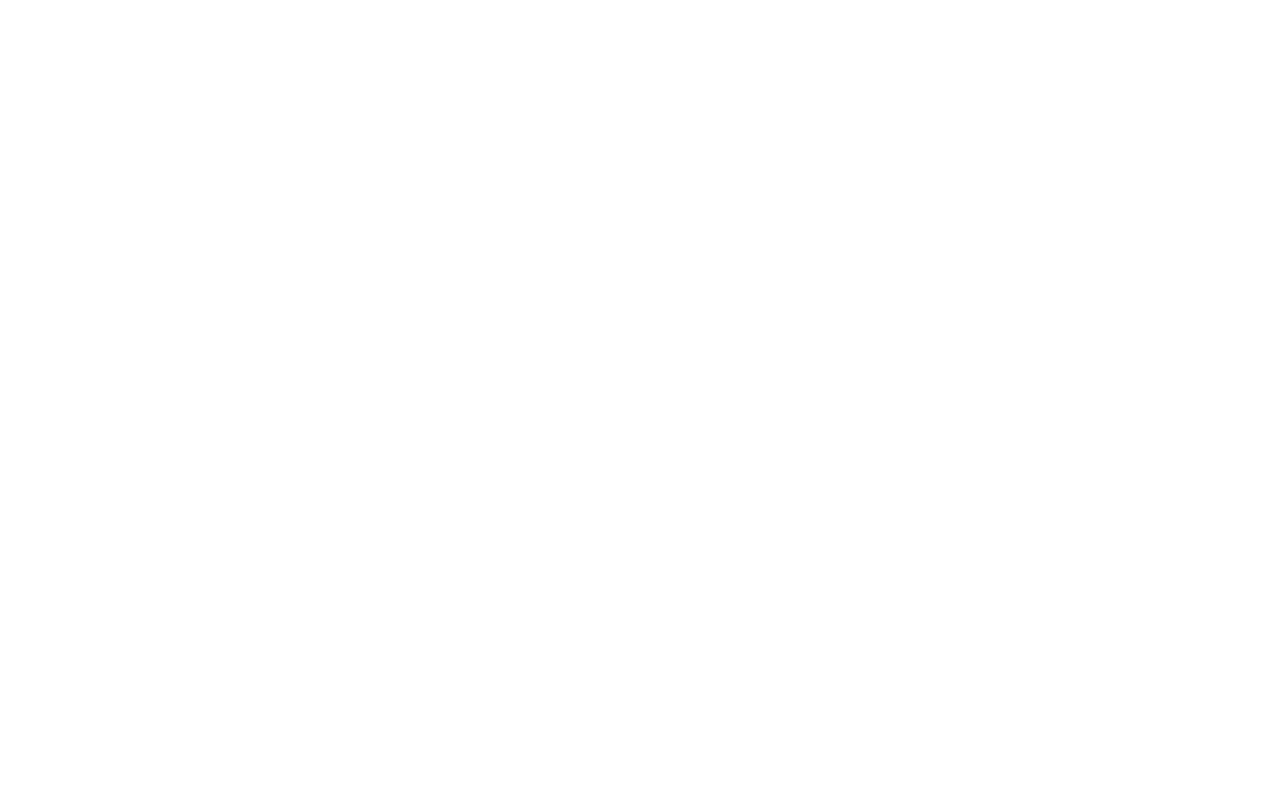
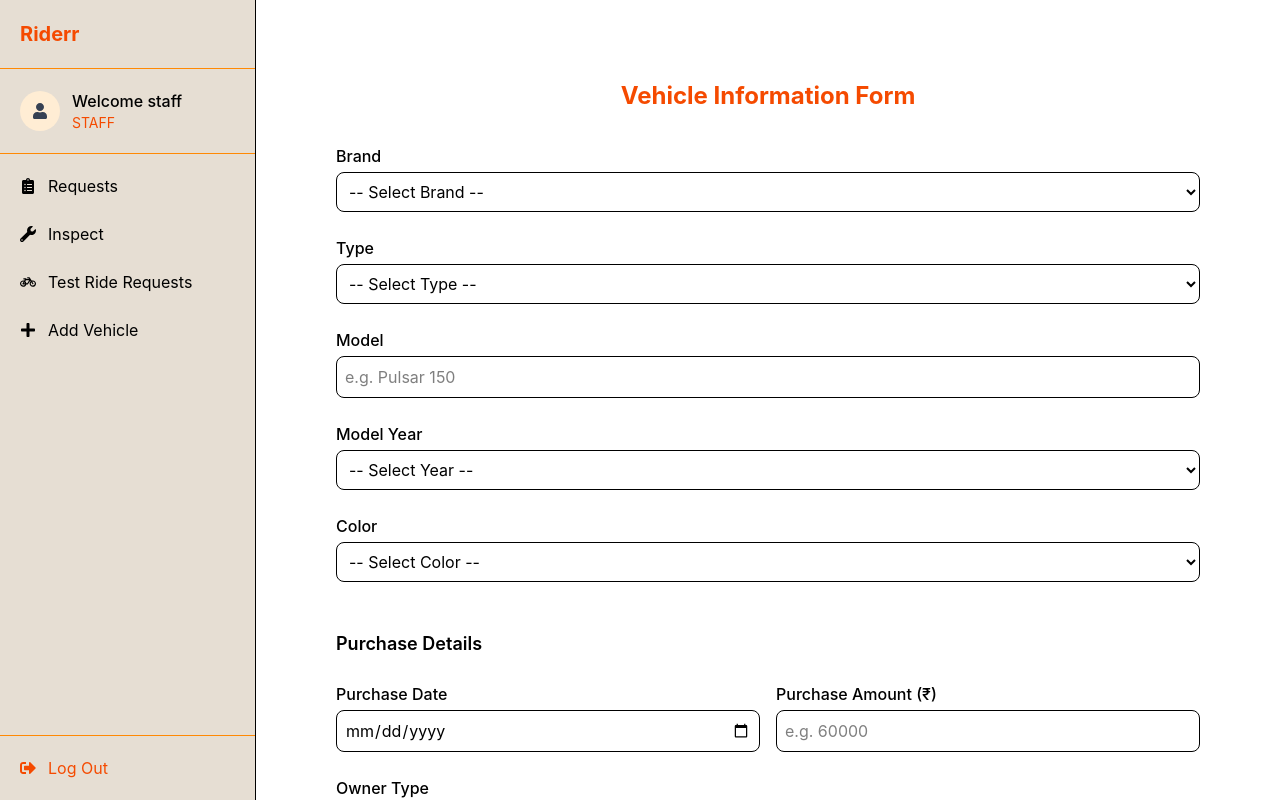
Before and after one commit to prasan1h/Riderrr-FrontEnd-ReactJS, a React (Vite) app: page /addvehicle in a window 1280 px wide. Before the commit this address had no page. Built offline with nearby package versions, Linux system fonts and the light colour scheme.

Commit message:
update: added staffnav to addvehicle

```diff
--- a/src/pages/Sell.jsx
+++ b/src/pages/Sell.jsx
@@ -166,8 +166,6 @@ const Sell = () => {
         </div>
       )}
 
-      {data && <Addvehicle data={data} />}
-
       <Footer />
     </>
   );
--- a/src/pages/Staff/Addvehicle.jsx
+++ b/src/pages/Staff/Addvehicle.jsx
@@ -1,7 +1,22 @@
 import React from "react";
-import { useState } from "react";
+import { useState, useEffect } from "react";
+import StaffNav from "./StaffNav";
 
-function Addvehicle({ data = {} }) {
+function Addvehicle() {
+  const [data, setdata] = useState({});
+
+  useEffect(() => {
+    getdata();
+  }, []);
+
+  function getdata() {
+    fetch("./src/data/vehicles.json")
+      .then((res) => res.json())
+      .then((data) => {
+        setdata(data);
+      })
+      .catch((err) => console.log(err));
+  }
   const brands = Object.keys(data);
   const url = "http://localhost:8080/api/bike/add";
   // const today = new Date().toISOString().split("T")[0];
@@ -86,6 +101,7 @@ function Addvehicle({ data = {} }) {
           return;
         }
         alert("Vehicle added successfully");
+        console.log(formData);
       })
       .catch((err) => console.log(err));
   }
@@ -125,7 +141,9 @@ function Addvehicle({ data = {} }) {
 
   return (
     <>
-      <div className="max-w-5xl mx-auto bg-gray-100 p-8 rounded-lg shadow">
+      <StaffNav />
+      <div className="ml-64 h-screen overflow-y-auto bg-white p-10">
+        <div className="w-full mx-auto bg-white p-10 ">
           <h2 className="text-2xl font-bold text-center text-orange-600 mb-8">
             Vehicle Information Form
           </h2>
@@ -134,9 +152,12 @@ function Addvehicle({ data = {} }) {
             {/* Vehicle Information */}
 
             <div>
-            <label className="block font-medium mb-1">Brand</label>
+              <label className="block font-medium mb-1" htmlFor="brand">
+                Brand
+              </label>
 
               <select
+                id="brand"
                 name="brand"
                 value={formData.brand}
                 onChange={handleChange}
@@ -155,6 +176,7 @@ function Addvehicle({ data = {} }) {
 
               {formData.brand === "Other" && (
                 <input
+                  id="brandOther"
                   type="text"
                   name="brand"
                   placeholder="Enter Brand Name"
@@ -165,34 +187,47 @@ function Addvehicle({ data = {} }) {
             </div>
 
             <div>
-            <label className="block font-medium mb-1">Type</label>
+              <label className="block font-medium mb-1" htmlFor="type">
+                Type
+              </label>
+
               <select
+                id="type"
                 name="type"
+                value={formData.type}
                 onChange={handleChange}
                 className="w-full border rounded-lg p-2"
               >
-              <option>-- Select Type --</option>
-              <option>Bike</option>
-              <option>Scooty</option>
-              <option>Electric</option>
+                <option value="">-- Select Type --</option>
+                <option value="Bike">Bike</option>
+                <option value="Scooty">Scooty</option>
+                <option value="Electric">Electric</option>
               </select>
             </div>
 
             <div>
-            <label className="block font-medium mb-1">Model</label>
+              <label className="block font-medium mb-1" htmlFor="model">
+                Model
+              </label>
+
               <input
+                id="model"
                 type="text"
                 name="model"
                 placeholder="e.g. Pulsar 150"
                 className="w-full border rounded-lg p-2"
+                autoComplete="off"
                 onChange={handleChange}
               />
             </div>
 
             <div>
-            <label className="block font-medium mb-1">Model Year</label>
+              <label className="block font-medium mb-1" htmlFor="year">
+                Model Year
+              </label>
 
               <select
+                id="year"
                 name="year"
                 value={formData.year}
                 onChange={handleChange}
@@ -209,15 +244,18 @@ function Addvehicle({ data = {} }) {
             </div>
 
             <div>
-            <label className="block font-medium mb-1">color</label>
+              <label className="block font-medium mb-1" htmlFor="color">
+                Color
+              </label>
 
               <select
+                id="color"
                 name="color"
                 value={formData.color}
                 onChange={handleChange}
                 className="w-full border rounded-lg p-2"
               >
-              <option value="">-- Select color --</option>
+                <option value="">-- Select Color --</option>
 
                 {colors.map((color) => (
                   <option key={color} value={color}>
@@ -233,8 +271,15 @@ function Addvehicle({ data = {} }) {
 
             <div className="grid md:grid-cols-2 gap-4">
               <div>
-              <label className="block font-medium mb-1">Purchase Date</label>
+                <label
+                  className="block font-medium mb-1"
+                  htmlFor="purchaseDate"
+                >
+                  Purchase Date
+                </label>
+
                 <input
+                  id="purchaseDate"
                   type="date"
                   name="purchaseDate"
                   className="w-full border rounded-lg p-2"
@@ -244,10 +289,14 @@ function Addvehicle({ data = {} }) {
               </div>
 
               <div>
-              <label className="block font-medium mb-1">
+                <label
+                  className="block font-medium mb-1"
+                  htmlFor="purchasedAmount"
+                >
                   Purchase Amount (₹)
                 </label>
                 <input
+                  id="purchasedAmount"
                   type="number"
                   name="purchasedAmount"
                   placeholder="e.g. 60000"
@@ -258,25 +307,32 @@ function Addvehicle({ data = {} }) {
             </div>
 
             <div>
-            <label className="block font-medium mb-1">Owner Type</label>
+              <label className="block font-medium mb-1" htmlFor="ownerType">
+                Owner Type
+              </label>
               <select
+                id="ownerType"
                 name="ownerType"
                 className="w-full border rounded-lg p-2"
                 onChange={handleChange}
               >
-              <option>-- Select Owner Type --</option>
-              <option>1st Owner</option>
-              <option>2nd Owner</option>
-              <option>3rd Owner</option>
-              <option value="">4+ Owner</option>
+                <option value="">-- Select Owner Type --</option>
+                <option value="1st Owner">1st Owner</option>
+                <option value="2nd Owner">2nd Owner</option>
+                <option value="3rd Owner">3rd Owner</option>
+                <option value="4+ Owner">4+ Owner</option>
               </select>
             </div>
 
             <div>
-            <label className="block font-medium mb-1">
+              <label
+                className="block font-medium mb-1"
+                htmlFor="registrationNumber"
+              >
                 Vehicle Registration Number
               </label>
               <input
+                id="registrationNumber"
                 type="text"
                 name="registrationNumber"
                 placeholder="e.g. KA 01 AB 1234"
@@ -335,8 +391,14 @@ function Addvehicle({ data = {} }) {
 
             <div className="grid md:grid-cols-2 gap-4">
               <div>
-              <label className="block font-medium mb-1">Inspection Date</label>
+                <label
+                  className="block font-medium mb-1"
+                  htmlFor="inspectionDate"
+                >
+                  Inspection Date
+                </label>
                 <input
+                  id="inspectionDate"
                   type="date"
                   name="inspectionDate"
                   className="w-full border rounded-lg p-2"
@@ -346,10 +408,14 @@ function Addvehicle({ data = {} }) {
               </div>
 
               <div>
-              <label className="block font-medium mb-1">
+                <label
+                  className="block font-medium mb-1"
+                  htmlFor="inspectionBranch"
+                >
                   Inspection Branch
                 </label>
                 <select
+                  id="inspectionBranch"
                   name="inspectionBranch"
                   onChange={handleChange}
                   className="w-full border rounded-lg p-2"
@@ -367,27 +433,33 @@ function Addvehicle({ data = {} }) {
 
             <div className="grid md:grid-cols-3 gap-4">
               <input
+                id="customerName"
                 type="text"
                 name="customerName"
                 placeholder="Full Name"
+                autoComplete="name"
                 className="border rounded-lg p-2"
                 onChange={handleChange}
               />
 
               <input
+                id="mobile"
                 type="text"
                 name="mobile"
                 maxLength={10}
                 placeholder="Mobile Number"
+                autoComplete="tel"
                 className="border rounded-lg p-2"
                 onChange={handleChange}
                 required
               />
 
               <input
+                id="email"
                 type="email"
                 name="email"
                 placeholder="Email Address"
+                autoComplete="email"
                 className="border rounded-lg p-2"
                 onChange={handleChange}
                 required
@@ -406,6 +478,7 @@ function Addvehicle({ data = {} }) {
             </div>
           </form>
         </div>
+      </div>
     </>
   );
 }
--- /dev/null
+++ b/src/pages/Staff/StaffNav.jsx
@@ -0,0 +1,70 @@
+import React from "react";
+import {Link} from 'react-router'
+import {
+  FaUser,
+  FaClipboardList,
+  FaWrench,
+  FaBicycle,
+  FaPlus,
+  FaSignOutAlt,
+} from "react-icons/fa";
+
+function StaffNav() {
+  return (
+    <div className="fixed left-0 top-0 w-64 h-screen bg-[#e6ded3] flex flex-col justify-between border-r">
+      {/* Top Section */}
+      <div>
+        {/* Logo */}
+        <div className="p-5 border-b border-orange-400">
+          <h1 className="text-xl font-bold text-orange-600">Riderr</h1>
+        </div>
+
+        {/* Profile */}
+        <div className="flex items-center gap-3 p-5 border-b border-orange-400">
+          <div className="w-10 h-10 rounded-full bg-orange-100 flex items-center justify-center">
+            <FaUser className="text-gray-700" />
+          </div>
+
+          <div>
+            <p className="font-medium">Welcome staff</p>
+            <p className="text-sm text-orange-600">STAFF</p>
+          </div>
+        </div>
+
+        {/* Menu */}
+        <div className="p-5 space-y-6">
+
+          <Link to="#" className="flex items-center gap-3 cursor-pointer hover:text-orange-600">
+            <FaClipboardList />
+            <span>Requests</span>
+          </Link>
+
+          <Link to="" className="flex items-center gap-3 cursor-pointer hover:text-orange-600">
+            <FaWrench />
+            <span>Inspect</span>
+          </Link>
+
+          <Link to="" className="flex items-center gap-3 cursor-pointer hover:text-orange-600">
+            <FaBicycle />
+            <span>Test Ride Requests</span>
+          </Link>
+
+          <Link to="/addvehicle" className="flex items-center gap-3 cursor-pointer hover:text-orange-600">
+            <FaPlus />
+            <span>Add Vehicle</span>
+          </Link>
+        </div>
+      </div>
+
+      {/* Logout */}
+      <div className="p-5 border-t border-orange-400">
+        <Link to="" className="flex items-center gap-3 cursor-pointer text-orange-600 hover:text-orange-800">
+          <FaSignOutAlt />
+          <span>Log Out</span>
+        </Link>
+      </div>
+    </div>
+  );
+}
+
+export default StaffNav;
--- a/src/router/CustomRouter.jsx
+++ b/src/router/CustomRouter.jsx
@@ -6,6 +6,7 @@ import Sell from '../pages/Sell'
 import About from '../pages/About'
 import Contact from '../pages/Contact'
 import RequestInspection from '../pages/Staff/RequestInspection'
+import Addvehicle from '../pages/Staff/Addvehicle'
 
 const CustomRouter = () => {
   return (
@@ -16,6 +17,7 @@ const CustomRouter = () => {
         <Route path='/about' element={<About/>}></Route>
         <Route path='/contact' element={<Contact/>}></Route>
         <Route path='/requestInspect' element={<RequestInspection/>}></Route>
+        <Route path='/addvehicle' element={<Addvehicle/>}></Route>
     </Routes>
   )
 }
```
Lines whose indentation alone changed are shown as unchanged.
